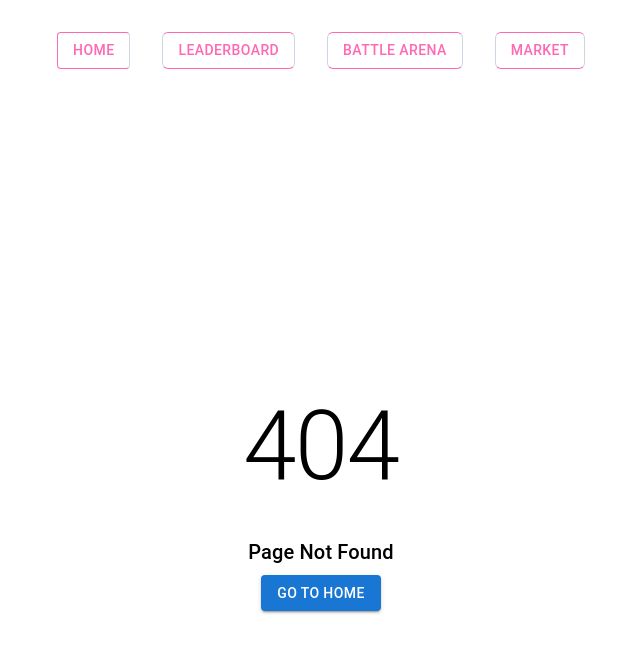
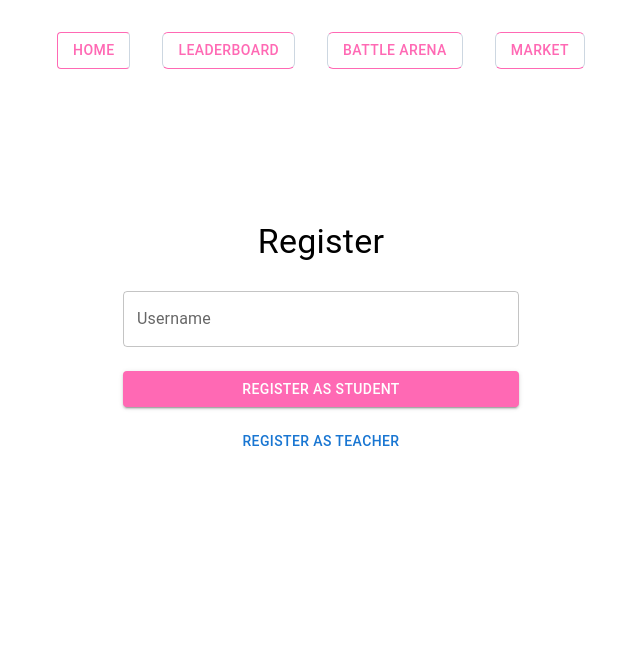
Before and after one commit to hackathon-mission/eduventure-frontend, a React (Create React App) app: page /register in a window 1280 px wide. Before the commit this address had no page. Shown: the top 652 px of the page, without its empty margins (319-959 px from the left). Built offline with nearby package versions, Linux system fonts and the light colour scheme.

Commit message:
fix login

```diff
--- a/src/App.tsx
+++ b/src/App.tsx
@@ -16,6 +16,7 @@ import ListingDetails from "./pages/Listing";
 import Logout from "./pages/Logout";
 import AddListing from "./pages/AddListing";
 import ChangeAvatar from "./pages/ChangeAvatar";
+import Register from "./components/auth/Register";
 
 function App() {
     return (
@@ -51,6 +52,12 @@ function App() {
                             </AuthProvider>
                         }
                     />
+                    <Route
+                        path="/register"
+                        element={
+                                <Register/>
+                        }
+                    />
                     <Route path="*" element={<NotFound />} />
                 </Routes>
             </Layout>
--- /dev/null
+++ b/src/components/auth/Register.tsx
@@ -0,0 +1,99 @@
+// src/Register.tsx
+import React, { useState } from "react";
+import { Container, TextField, Button, Typography, Box } from "@mui/material";
+import { theme } from "../../data/theme";
+import { serverUrl } from "../../data/consts";
+import { redirect } from "react-router";
+
+const Register: React.FC = () => {
+  const [username, setUsername] = useState<string>("");
+  const [realname, setRealname] = useState<string>("");
+  const [userType, setUserType] = useState<"teacher" | "student">("student");
+
+  const handleRegister = () => {
+    const endpoint =
+      userType === "teacher"
+        ? serverUrl + "/teacher/register"
+        : serverUrl + "/register";
+    const body = userType === "teacher" ? { username, realname } : { username };
+
+    fetch(endpoint, {
+      method: "POST",
+      headers: {
+        "Content-Type": "application/json",
+      },
+      body: JSON.stringify(body),
+    }).then(() => redirect("/")); /*
+      .then((res) => res.json())
+      .then((data) => {
+        if (data === "success") {
+          alert(`${userType} registered successfully!`);
+          setUsername("");
+          setRealname("");
+        } else {
+          alert("Registration failed.");
+        }
+      })
+      .catch((err) => {
+        console.error(err);
+        alert("An error occurred. Please try again.");
+      });*/
+  };
+
+  return (
+    <Container maxWidth="xs">
+      <Box
+        display="flex"
+        flexDirection="column"
+        alignItems="center"
+        justifyContent="center"
+        minHeight="60vh"
+      >
+        <Typography variant="h4" component="h1" gutterBottom>
+          Register
+        </Typography>
+        <TextField
+          label="Username"
+          variant="outlined"
+          margin="normal"
+          fullWidth
+          value={username}
+          onChange={(e) => setUsername(e.target.value)}
+        />
+        {userType === "teacher" && (
+          <TextField
+            label="Real Name"
+            variant="outlined"
+            margin="normal"
+            fullWidth
+            value={realname}
+            onChange={(e) => setRealname(e.target.value)}
+          />
+        )}
+        <Button
+          variant="contained"
+          style={{ background: theme.colors.primary }}
+          fullWidth
+          onClick={handleRegister}
+          sx={{ mt: 2 }}
+        >
+          Register as {userType === "teacher" ? "Teacher" : "Student"}
+        </Button>
+        <Button
+          variant="text"
+          fullWidth
+          onClick={() =>
+            setUserType(userType === "teacher" ? "student" : "teacher")
+          }
+          sx={{ mt: 2 }}
+        >
+          {userType === "teacher"
+            ? "Register as Student"
+            : "Register as Teacher"}
+        </Button>
+      </Box>
+    </Container>
+  );
+};
+
+export default Register;
--- a/src/features/auth/authContext.tsx
+++ b/src/features/auth/authContext.tsx
@@ -56,10 +56,8 @@ export const AuthProvider: React.FC<{ children: ReactNode }> = ({
             });
 
             if (response.ok) {
-                const userId = await response.text();
                 // Fetch the teacher data using the userId
-                const teacherResponse = await fetch(serverURL + `/teachers/${userId}`);
-                const teacher: Teacher = await teacherResponse.json();
+                const teacher: Teacher = await response.json();
                 setIsLoggedIn(true);
                 setUserType("teacher");
                 setUser(teacher);
--- a/src/pages/GuestDashboard.tsx
+++ b/src/pages/GuestDashboard.tsx
@@ -44,6 +44,7 @@ const GuestDashboard: React.FC = () => {
                             color: theme.colors.primary,
                             borderColor: theme.colors.primary,
                         }}
+                        href="/register"
                     >
                         Create Account
                     </Button>
```
